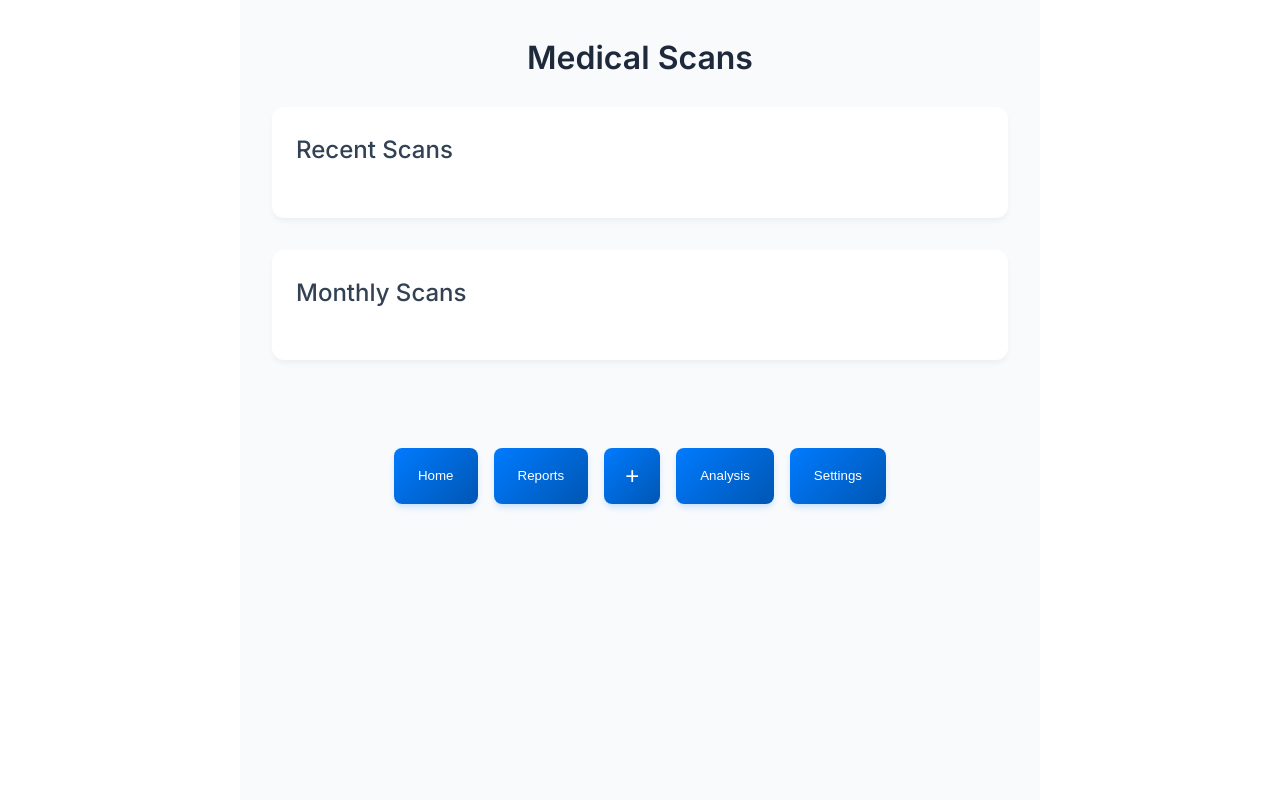
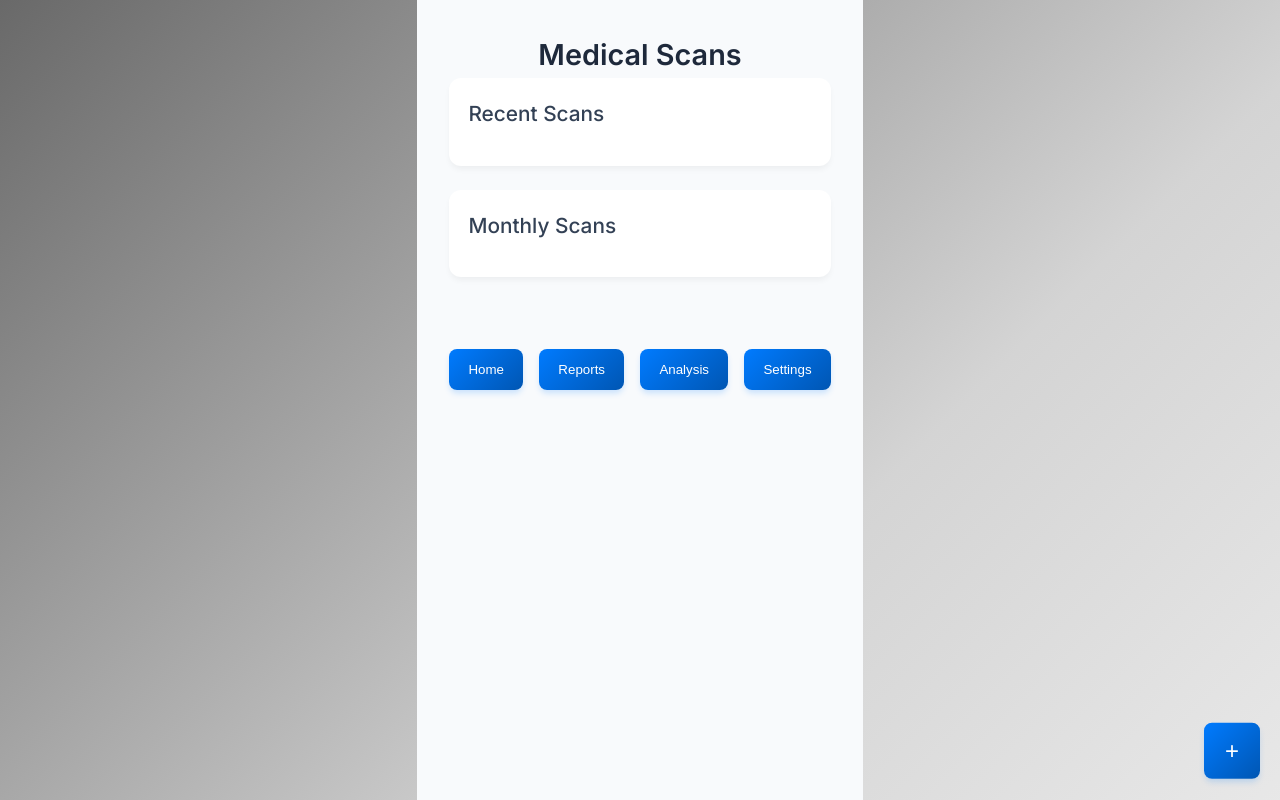
Before and after one commit to DrNeel11/Ezhealth, a React (Vite) app: page /medical-scans in a window 1280 px wide. Built offline with nearby package versions, Linux system fonts and the light colour scheme.

Commit message:
Made css changes

```diff
--- a/src/components/Analysis.css
+++ b/src/components/Analysis.css
@@ -1,3 +1,33 @@
+body {
+  margin: 0;
+  padding: 0;
+  font-family: 'Inter', -apple-system, BlinkMacSystemFont, sans-serif;
+  background: linear-gradient(135deg, #000000, #2e2929bb, #5a5a5a, #d4d4d4, #ffffff);
+  background-size: 300% 300%;
+  animation: grayscaleBackground 10s infinite alternate ease-in-out;
+  transition: background 0.5s ease-in-out;
+  min-height: 100vh;
+  display: flex;
+  flex-direction: column;
+  align-items: center;
+  justify-content: center;
+}
+
+@keyframes grayscaleBackground {
+  0% {
+    background-position: 0% 50%;
+  }
+  50% {
+    background-position: 100% 50%;
+  }
+  100% {
+    background-position: 0% 50%;
+  }
+}
+
+
+
+
 .analysis-container {
     padding: 20px;
     font-family: Arial, sans-serif;
--- a/src/components/ForgotPassword.css
+++ b/src/components/ForgotPassword.css
@@ -1,9 +1,33 @@
 @import url('https://fonts.googleapis.com/css2?family=Inter:wght@300;400;500;600&display=swap');
 
+
 body {
+  margin: 0;
+  padding: 0;
   font-family: 'Inter', -apple-system, BlinkMacSystemFont, 'Segoe UI', Roboto, Oxygen, Ubuntu, Cantarell, sans-serif;
   line-height: 1.6;
   font-weight: 400;
+  background: linear-gradient(135deg, #000000, #1e1e1e, #5a5a5a, #d4d4d4, #ffffff);
+  background-size: 300% 300%;
+  animation: grayscaleBackground 10s infinite alternate ease-in-out;
+  transition: background 0.5s ease-in-out;
+  min-height: 100vh;
+  display: flex;
+  flex-direction: column;
+  align-items: center;
+  justify-content: center;
+}
+
+@keyframes grayscaleBackground {
+  0% {
+    background-position: 0% 50%;
+  }
+  50% {
+    background-position: 100% 50%;
+  }
+  100% {
+    background-position: 0% 50%;
+  }
 }
 
 
--- a/src/components/MedicalScans.css
+++ b/src/components/MedicalScans.css
@@ -1,38 +1,70 @@
 @import url('https://fonts.googleapis.com/css2?family=Inter:wght@300;400;500;600&display=swap');
 
-.medical-scans-container {
-  padding: 2rem;
-  max-width: 800px;
-  margin: 0 auto;
+@import url('https://fonts.googleapis.com/css2?family=Inter:wght@300;400;500;600&display=swap');
+
+body {
+  margin: 0;
+  padding: 0;
   font-family: 'Inter', -apple-system, BlinkMacSystemFont, sans-serif;
-  background: #f8fafc;
+  background: linear-gradient(135deg, #000000, #1e1e1e, #5a5a5a, #d4d4d4, #ffffff);
+  background-size: 300% 300%;
+  animation: grayscaleBackground 10s infinite alternate ease-in-out;
+  transition: background 0.5s ease-in-out;
   min-height: 100vh;
   display: flex;
   flex-direction: column;
   align-items: center;
+  justify-content: center;
+}
+
+@keyframes grayscaleBackground {
+  0% {
+    background-position: 0% 50%;
+  }
+  50% {
+    background-position: 100% 50%;
+  }
+  100% {
+    background-position: 0% 50%;
+  }
+}
+
+.medical-scans-container {
+  padding: 2rem;
+  max-width: 600px;
+  margin: 0 auto;
+  display: flex;
+  flex-direction: column;
+  align-items: center;
+  min-height: 100vh;
+  background: #f8fafc;
 }
 
 .medical-scans-container h1 {
-  font-size: 2rem;
-  margin-bottom: 1.5rem;
+  font-size: 1.8rem;
   color: #1e293b;
   font-weight: 600;
   text-align: center;
+  animation: fadeIn 0.6s ease-in-out;
 }
 
 .scans-section {
-  margin-bottom: 2rem;
+  width: 100%;
   background: white;
-  padding: 1.5rem;
+  padding: 1.2rem;
   border-radius: 12px;
   box-shadow: 0 4px 6px -1px rgba(0, 0, 0, 0.05);
-  width: 100%;
-  max-width: 800px;
+  margin-bottom: 1.5rem;
+  transition: transform 0.3s ease-in-out;
+}
+
+.scans-section:hover {
+  transform: scale(1.02);
 }
 
 .scans-section h2 {
-  font-size: 1.5rem;
-  margin-bottom: 1.5rem;
+  font-size: 1.3rem;
+  margin-bottom: 1rem;
   color: #334155;
   font-weight: 500;
   display: flex;
@@ -44,19 +76,19 @@
   display: flex;
   justify-content: space-between;
   align-items: center;
-  padding: 1.25rem;
+  padding: 1rem;
   border: 1px solid #e2e8f0;
   border-radius: 8px;
-  margin-bottom: 1rem;
+  margin-bottom: 0.8rem;
   background: white;
-  transition: all 0.2s ease;
+  transition: all 0.3s ease-in-out;
   position: relative;
   overflow: hidden;
 }
 
 .scan-item:hover {
-  transform: translateY(-2px);
-  box-shadow: 0 10px 15px -3px rgba(0, 0, 0, 0.05);
+  transform: translateY(-3px);
+  box-shadow: 0 10px 15px -3px rgba(0, 0, 0, 0.1);
   border-color: #007bff;
 }
 
@@ -69,7 +101,7 @@
   width: 4px;
   background: #007bff;
   opacity: 0;
-  transition: opacity 0.2s ease;
+  transition: opacity 0.3s ease-in-out;
 }
 
 .scan-item:hover::before {
@@ -79,12 +111,12 @@
 .scan-name {
   font-weight: 500;
   color: #1e293b;
-  font-size: 1.1rem;
+  font-size: 1rem;
 }
 
 .scan-time {
   color: #64748b;
-  font-size: 0.9rem;
+  font-size: 0.85rem;
   display: flex;
   align-items: center;
   gap: 0.5rem;
@@ -92,7 +124,7 @@
 
 .scan-doctor {
   color: #475569;
-  font-size: 0.95rem;
+  font-size: 0.9rem;
   font-weight: 400;
 }
 
@@ -100,20 +132,19 @@
   display: flex;
   justify-content: center;
   gap: 1rem;
-  margin-top: 2rem;
+  margin-top: 1.5rem;
   width: 100%;
-  max-width: 800px;
 }
 
 .navigation button {
-  padding: 1rem 1.5rem;
+  padding: 0.8rem 1.2rem;
   border: none;
   border-radius: 8px;
   background: linear-gradient(135deg, #007bff, #0056b3);
   color: white;
   cursor: pointer;
   font-weight: 500;
-  transition: all 0.2s ease;
+  transition: all 0.3s ease-in-out;
   display: flex;
   align-items: center;
   gap: 0.5rem;
@@ -125,6 +156,7 @@
   box-shadow: 0 6px 8px -1px rgba(0, 123, 255, 0.3);
 }
 
+/* Floating action button */
 .plus-button {
   width: 56px;
   height: 56px;
@@ -134,19 +166,23 @@
   color: white;
   font-size: 24px;
   cursor: pointer;
-  transition: all 0.2s ease;
+  transition: all 0.3s ease-in-out;
   display: flex;
   align-items: center;
   justify-content: center;
   box-shadow: 0 4px 6px -1px rgba(0, 123, 255, 0.2);
+  position: fixed;
+  bottom: 20px;
+  right: 20px;
+  animation: float 3s infinite ease-in-out;
 }
 
 .plus-button:hover {
-  transform: scale(1.05);
+  transform: scale(1.1);
   box-shadow: 0 6px 8px -1px rgba(0, 123, 255, 0.3);
 }
 
-/* Add status indicator */
+/* Status indicator */
 .scan-status {
   display: flex;
   align-items: center;
@@ -163,3 +199,42 @@
 .status-completed { background: #10b981; }
 .status-pending { background: #f59e0b; }
 .status-urgent { background: #ef4444; }
+
+/* Animations */
+@keyframes fadeIn {
+  from { opacity: 0; transform: translateY(-10px); }
+  to { opacity: 1; transform: translateY(0); }
+}
+
+@keyframes float {
+  0% { transform: translateY(0); }
+  50% { transform: translateY(-5px); }
+  100% { transform: translateY(0); }
+}
+
+/* Mobile Responsiveness */
+@media (max-width: 768px) {
+  .medical-scans-container {
+    padding: 1rem;
+    max-width: 100%;
+  }
+
+  .scans-section {
+    padding: 1rem;
+  }
+
+  .scan-item {
+    flex-direction: column;
+    align-items: flex-start;
+  }
+
+  .navigation {
+    flex-direction: column;
+    align-items: center;
+  }
+
+  .navigation button {
+    width: 100%;
+    justify-content: center;
+  }
+}
--- a/src/components/ScanDetails.css
+++ b/src/components/ScanDetails.css
@@ -1,3 +1,31 @@
+body {
+  margin: 0;
+  padding: 0;
+  font-family: 'Inter', -apple-system, BlinkMacSystemFont, sans-serif;
+  background: linear-gradient(135deg, #000000, #1e1e1e, #5a5a5a, #d4d4d4, #ffffff);
+  background-size: 300% 300%;
+  animation: grayscaleBackground 10s infinite alternate ease-in-out;
+  transition: background 0.5s ease-in-out;
+  min-height: 100vh;
+  display: flex;
+  flex-direction: column;
+  align-items: center;
+  justify-content: center;
+}
+
+@keyframes grayscaleBackground {
+  0% {
+    background-position: 0% 50%;
+  }
+  50% {
+    background-position: 100% 50%;
+  }
+  100% {
+    background-position: 0% 50%;
+  }
+}
+
+
 .scan-details-container {
     padding: 20px;
     font-family: Arial, sans-serif;
--- a/src/components/SignIn.css
+++ b/src/components/SignIn.css
@@ -1,10 +1,34 @@
 /* SignIn.css */
 @import url('https://fonts.googleapis.com/css2?family=Inter:wght@300;400;500;600&display=swap');
 
+
 body {
+  margin: 0;
+  padding: 0;
   font-family: 'Inter', -apple-system, BlinkMacSystemFont, 'Segoe UI', Roboto, Oxygen, Ubuntu, Cantarell, sans-serif;
   line-height: 1.6;
   font-weight: 400;
+  background: linear-gradient(135deg, #000000, #1e1e1e, #5a5a5a, #d4d4d4, #ffffff);
+  background-size: 300% 300%;
+  animation: grayscaleBackground 10s infinite alternate ease-in-out;
+  transition: background 0.5s ease-in-out;
+  min-height: 100vh;
+  display: flex;
+  flex-direction: column;
+  align-items: center;
+  justify-content: center;
+}
+
+@keyframes grayscaleBackground {
+  0% {
+    background-position: 0% 50%;
+  }
+  50% {
+    background-position: 100% 50%;
+  }
+  100% {
+    background-position: 0% 50%;
+  }
 }
 
 .signin-container {
--- a/src/components/Signup.css
+++ b/src/components/Signup.css
@@ -2,9 +2,32 @@
 @import url('https://fonts.googleapis.com/css2?family=Inter:wght@300;400;500;600&display=swap');
 
 body {
+  margin: 0;
+  padding: 0;
   font-family: 'Inter', -apple-system, BlinkMacSystemFont, 'Segoe UI', Roboto, Oxygen, Ubuntu, Cantarell, sans-serif;
   line-height: 1.6;
   font-weight: 400;
+  background: linear-gradient(135deg, #000000, #1e1e1e, #5a5a5a, #d4d4d4, #ffffff);
+  background-size: 300% 300%;
+  animation: grayscaleBackground 10s infinite alternate ease-in-out;
+  transition: background 0.5s ease-in-out;
+  min-height: 100vh;
+  display: flex;
+  flex-direction: column;
+  align-items: center;
+  justify-content: center;
+}
+
+@keyframes grayscaleBackground {
+  0% {
+    background-position: 0% 50%;
+  }
+  50% {
+    background-position: 100% 50%;
+  }
+  100% {
+    background-position: 0% 50%;
+  }
 }
 
 .signup-container {
--- a/src/components/UploadSpecimen.css
+++ b/src/components/UploadSpecimen.css
@@ -1,3 +1,32 @@
+
+body {
+  margin: 0;
+  padding: 0;
+  font-family: 'Inter', -apple-system, BlinkMacSystemFont, sans-serif;
+  background: linear-gradient(135deg, #000000, #1e1e1e, #5a5a5a, #d4d4d4, #ffffff);
+  background-size: 300% 300%;
+  animation: grayscaleBackground 10s infinite alternate ease-in-out;
+  transition: background 0.5s ease-in-out;
+  min-height: 100vh;
+  display: flex;
+  flex-direction: column;
+  align-items: center;
+  justify-content: center;
+}
+
+@keyframes grayscaleBackground {
+  0% {
+    background-position: 0% 50%;
+  }
+  50% {
+    background-position: 100% 50%;
+  }
+  100% {
+    background-position: 0% 50%;
+  }
+}
+
+
 .upload-specimen-container {
   max-width: 800px;
   margin: 2rem auto;
```
